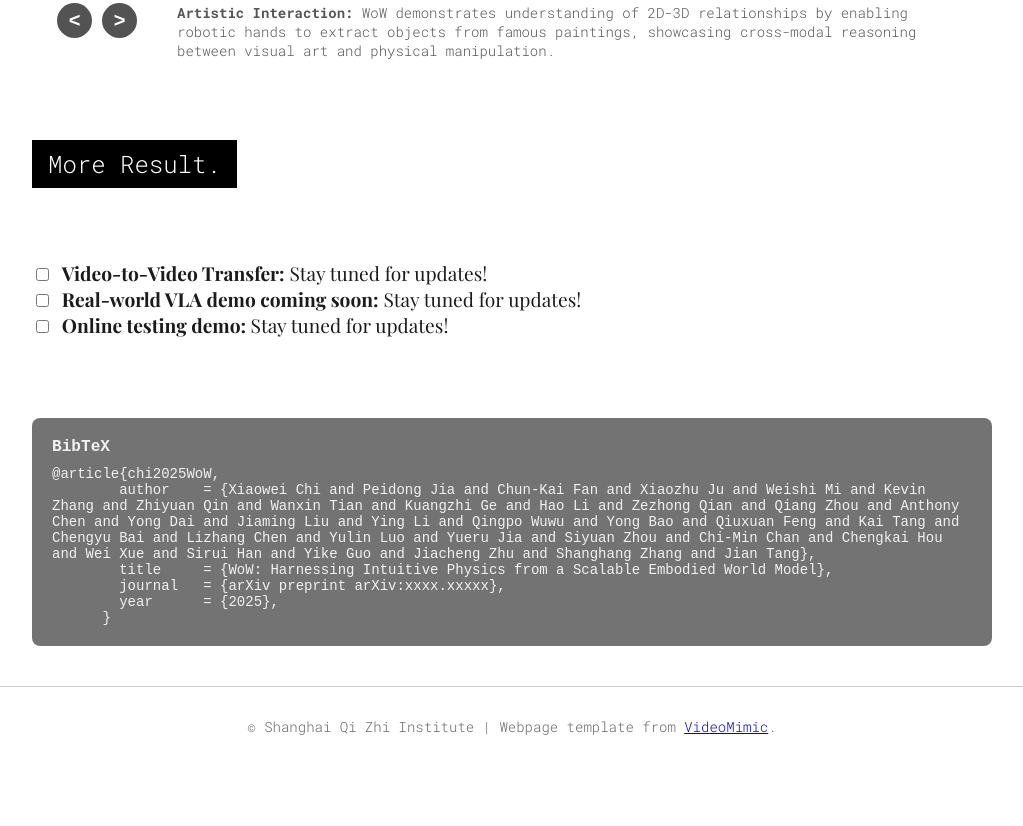
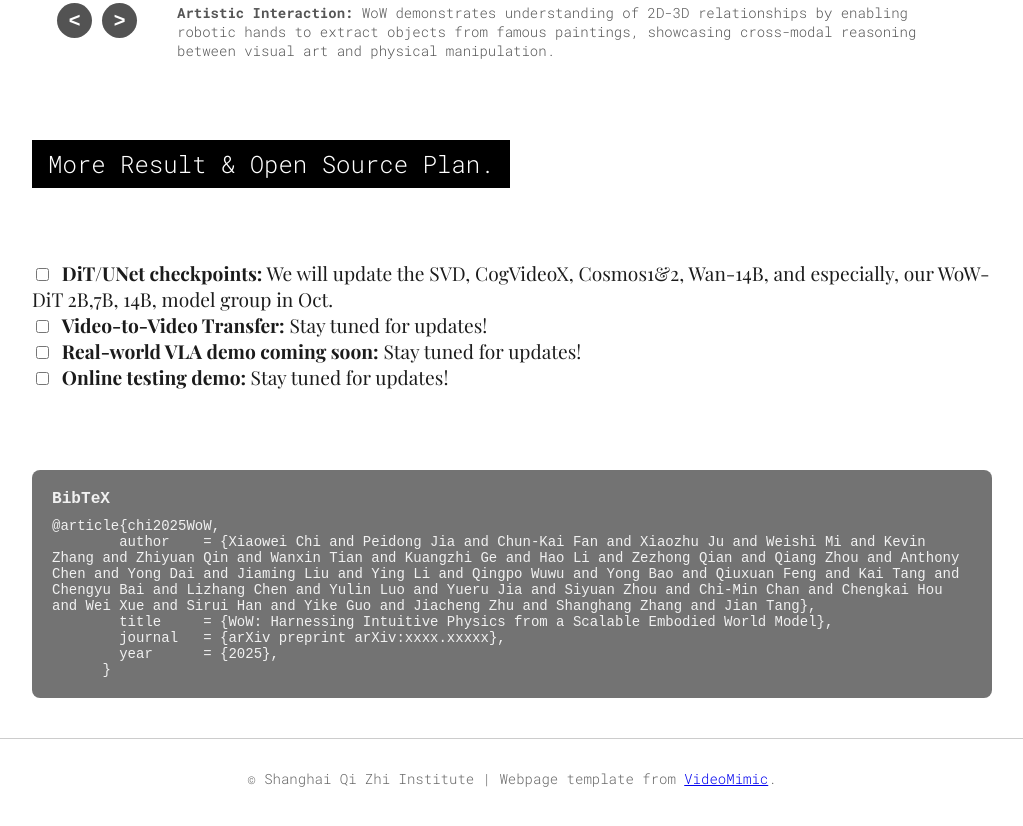
Before and after one commit to wow-world-model/wow-world-model.github.io, a plain HTML site: page index.html in a window 1280 px wide. Shown: the part 4989-5815 px from the top of the page, without its empty margins (128-1151 px from the left). Before the commit the page ends 5793 px from the top, so only its background shows below. Drawn offline with nearby package versions, Linux system fonts and the light colour scheme.

Commit message:
Update index.html

```diff
--- a/index.html
+++ b/index.html
@@ -246,10 +246,12 @@
             </p>
           </div>
         </div>
-        <div class="tagline" id="video-to-video-transfer">More Result.</div>
+        <div class="tagline" id="video-to-video-transfer">More Result & Open Source Plan.</div>
         <div style="display: flex; flex-direction: column; align-items: flex-start; margin: 32px 0;">
           <label style="display: flex; align-items: center; font-size: 1.2em;">
             <span>
+              <input type="checkbox" style="margin-right: 8px;">
+              <b>DiT/UNet checkpoints:</b> We will update the SVD, CogVideoX, Cosmos1&2, Wan-14B, and especially, our WoW-DiT 2B,7B, 14B, model group in Oct. <br>
               <input type="checkbox" style="margin-right: 8px;">
               <b>Video-to-Video Transfer:</b> Stay tuned for updates! <br>
               <input type="checkbox" style="margin-right: 8px;">
```
